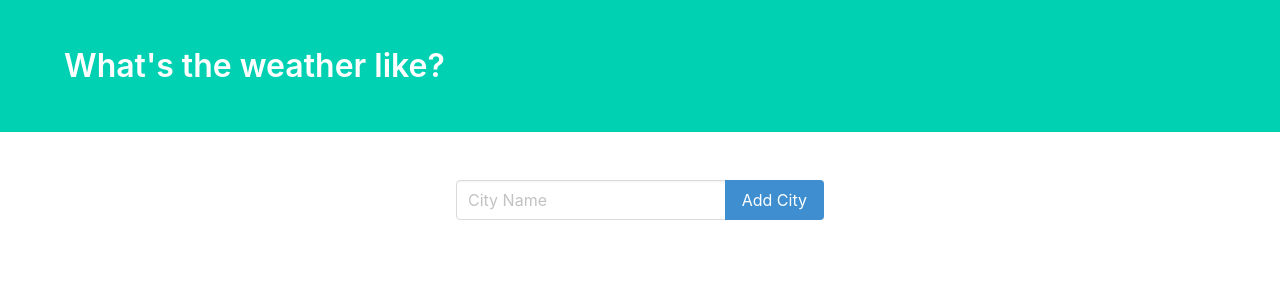
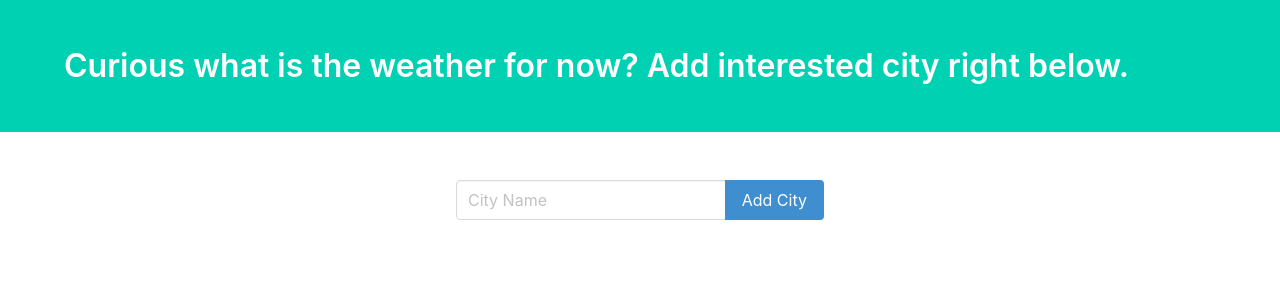
Before and after one commit to vyahello/weather-parser-app, a Python web app: template server/templates/weather.html in a window 1280 px wide. Shown: the top 300 px of the page. Run offline with Jinja, Linux system fonts and the light colour scheme; the template is opened without the code that fills it, so the values that code supplies are empty; some libraries are stand-ins or nearby versions.

Commit message:
Add interested cities

```diff
--- a/server/templates/weather.html
+++ b/server/templates/weather.html
@@ -14,7 +14,7 @@
         <div class="hero-body">
             <div class="container">
                 <h1 class="title">
-                    What's the weather like?
+                    Curious what is the weather for now? Add interested city right below.
                 </h1>
             </div>
         </div>
```
